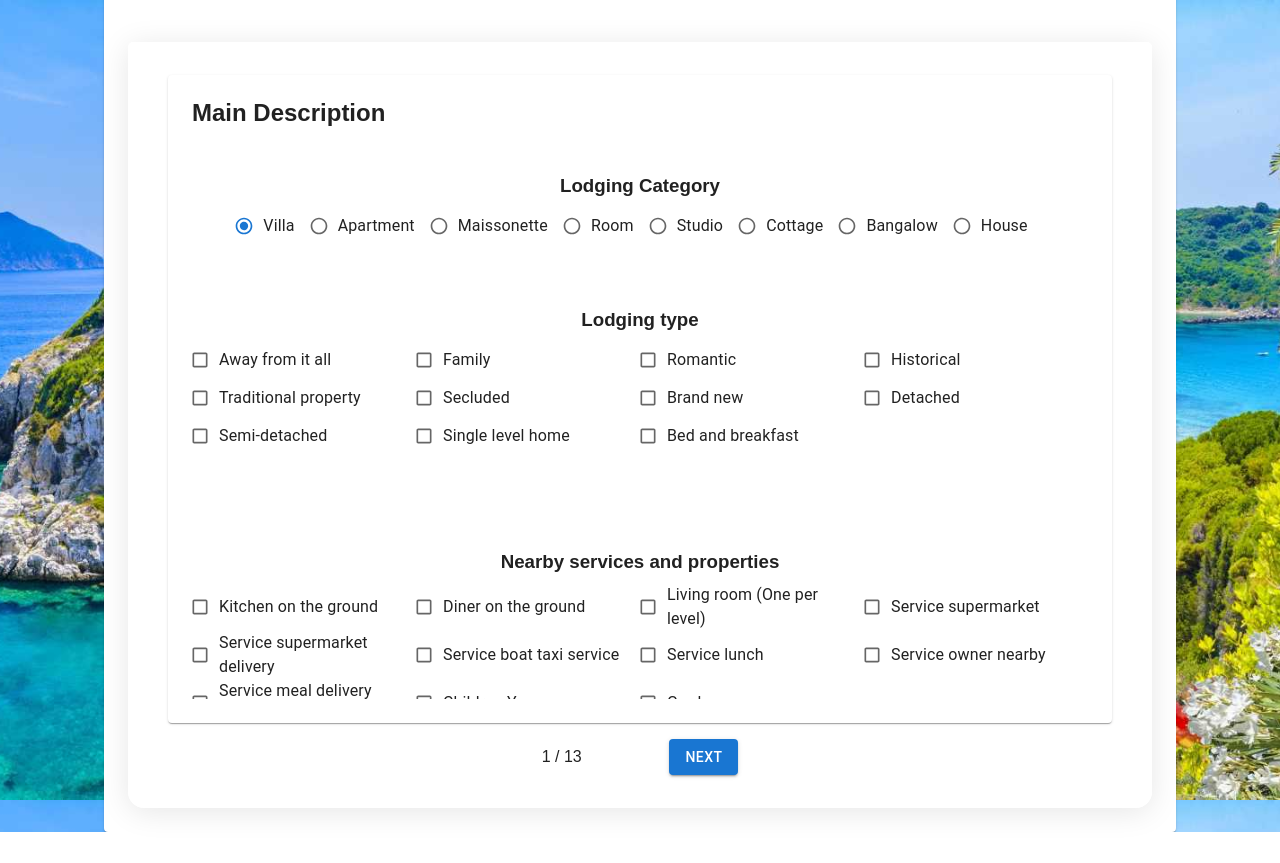
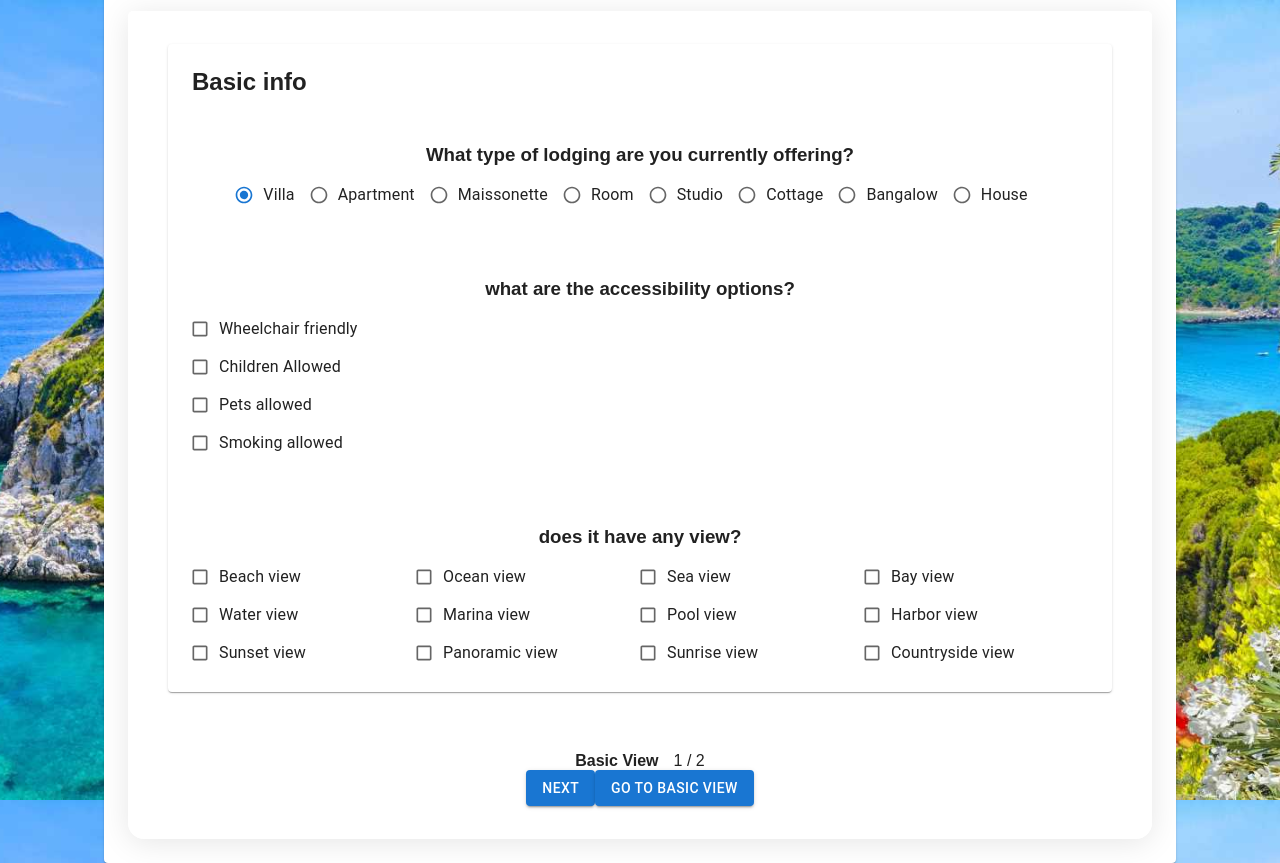
Before and after one commit to iantsene/new_owner_form, a Next.js app: page / in a window 1280 px wide. Before the commit the page ends 832 px from the top, so only its background shows below. Built offline with nearby package versions, Linux system fonts and the light colour scheme.

Commit message:
New two tier form introduced. Back to basic form doesn't work.

```diff
--- a/package.json
+++ b/package.json
@@ -25,8 +25,10 @@
     "next": "13.4.19",
     "react": "18.2.0",
     "react-dom": "18.2.0",
+    "react-hook-form": "^7.47.0",
     "sass": "^1.67.0",
     "styled-components": "^5.3.11",
-    "typescript": "5.2.2"
+    "typescript": "5.2.2",
+    "yup": "^1.3.2"
   }
 }
--- a/src/app/page.tsx
+++ b/src/app/page.tsx
@@ -19,12 +19,15 @@ import { FormDataTypes } from './types/all-form-types';
 import INITIAL_DATA from './variables/variables';
 import { Button, Paper, Tab, Tabs } from '@mui/material';
 import FormTabs from '../components/form_components/FormTabs'
-
+import Questionnaire from '@/components/cards_content/Questionnaire';
 
 
 export default function Home() {
   const [data, setData] = useState(INITIAL_DATA);
   const [isTabContainerReady, setIsTabContainerReady] = useState(false);
+  const [includeDetailedSteps, setIncludeDetailedSteps] = useState(false);
+
+
 
 
   const handleFieldChange = (fieldName: any, value: any) => {
@@ -43,7 +46,7 @@ export default function Home() {
   function onSubmit(e: FormEvent) {
     e.preventDefault()
     if (!isLastStep) {
-      // Check if this is the first "Next" button click
+
       if (!isTabContainerReady) {
         setIsTabContainerReady(true);
       }
@@ -59,11 +62,12 @@ export default function Home() {
 
 
 
+  const briefSteps = [
+    <Questionnaire {...data} data={data} handleFieldChange={handleFieldChange} updateFields={updateFields} />,
+    <MainDescription {...data} data={data} handleFieldChange={handleFieldChange} updateFields={updateFields} />,
+  ];
 
-
-  const { steps, currentStepIndex, setCurrentStepIndex, step, isFirstStep, isLastStep, back, next, handleStepComplete, completedSteps, } = useMultistepForm([
-
-    <MainDescription {...data} data={data} handleFieldChange={handleFieldChange} updateFields={updateFields} />,
+  const detailedSteps = [
     <GeneralInfo {...data} data={data} handleFieldChange={handleFieldChange} updateFields={updateFields} />,
     <Location {...data} data={data} handleFieldChange={handleFieldChange} updateFields={updateFields} />,
     <Views {...data} data={data} handleFieldChange={handleFieldChange} updateFields={updateFields} />,
@@ -74,18 +78,34 @@ export default function Home() {
     <Safety {...data} data={data} handleFieldChange={handleFieldChange} updateFields={updateFields} />,
     <BedsNBaths {...data} data={data} handleFieldChange={handleFieldChange} updateFields={updateFields} />,
     <Amenities {...data} data={data} handleFieldChange={handleFieldChange} updateFields={updateFields} />,
-    <RoomAmenities {...data} data={data} handleFieldChange={handleFieldChange} updateFields={updateFields}/>,
+    <RoomAmenities {...data} data={data} handleFieldChange={handleFieldChange} updateFields={updateFields} />,
     <ExtraInfo {...data} data={data} handleFieldChange={handleFieldChange} updateFields={updateFields} />,
+  ];
 
-  ])
+  if (includeDetailedSteps) {
+    briefSteps.push(...detailedSteps
+    );
+  }
 
 
 
+  const currentSteps = [...briefSteps,];
+  const { steps, currentStepIndex, setCurrentStepIndex, step, isFirstStep, isLastStep, back, next, handleStepComplete, completedSteps } = useMultistepForm(currentSteps);
 
 
+  const addDetailedSteps = () => {
+    setIncludeDetailedSteps(true);
 
+  };
 
+  const removeDetailedSteps = () => {
+    briefSteps.pop()
 
+  };
+
+  function modeLabel() {
+    return includeDetailedSteps ? "Advanced View" : "Basic View";
+  }
 
 
 
@@ -107,12 +127,21 @@ export default function Home() {
             <div className='form-background'>
 
               {step}
-              <div className='formButtons'>
-
-                <div className="page-counter"> {currentStepIndex + 1} / {steps.length}</div>
-                {!isFirstStep ? (<Button variant="contained" type='button' onClick={back}>Back</Button>) : (<div style={{ width: '71.73px', height: '36.5px' }}></div>
-                )}
-                <Button variant="contained" onClick={handleStepComplete} type='submit'>{isLastStep ? "Submit" : "Next"}</Button>
+              <div className="formButtons">
+                <div>{steps.length < 10 && currentStepIndex === 1 ? (<span className='help-text'>At this point we have enough information to get you started. You may submit your property as it is if you wish and fill the details later, or you can click below to switch to our advanced view where you can add your detailed information now. </span>) : <div style={{display: 'block' , width: 15, height: 36}}></div>
+                }</div>
+                <div>
+                  <div className="page-counter"><span className='mode-label'>{modeLabel()}</span> {currentStepIndex + 1} / {steps.length}</div>
+                  <div className='menu-buttons'>
+                  {!isFirstStep ? (<Button variant="contained" type='button' onClick={back}>Back</Button>) : (null
+                  )}
+                  <Button variant="contained" className={isLastStep ? 'submit-btn' : ''} onClick={handleStepComplete} type='submit'>{isLastStep ? "Submit" : "Next"}</Button>
+                  {steps.length <= 10 && currentStepIndex === 1 ? (<Button variant="contained" className='advanced-view-btn' type='button' onClick={addDetailedSteps}>Go to advanced view</Button>) : null
+                  }
+                  {steps.length ?  (<Button variant="contained" className='basic-view-btn' type='button' onClick={removeDetailedSteps}>Go to basic view</Button>) : null
+                  }
+                  </div>
+                </div>
               </div>
 
             </div>
@@ -124,53 +153,3 @@ export default function Home() {
   </>
   )
 }
-
-
-
-
-
-
-
-
-
-
-
-
-
-
-
-
-
-
-
-
-
-
-
-
-
-
-// import TabView from '@/components/TabView'
-// import villaFeatures from './features';
-
-
-
-
-// const villaCategories = [
-// {name: "Extra Website Info", content: villaFeatures.extraWebsiteInformation},
-// {name: "General Info", content: villaFeatures.extraWebsiteInformation},
-// {name: "Main Description", content: villaFeatures.extraWebsiteInformation},
-// {name: "Location", content: villaFeatures.extraWebsiteInformation},
-// {name: "Area", content: villaFeatures.extraWebsiteInformation},
-// {name: "Sports", content: villaFeatures.extraWebsiteInformation},
-// {name: "Attractions & Leisure", content: villaFeatures.extraWebsiteInformation},
-// {name: "Pool", content: villaFeatures.extraWebsiteInformation},
-// {name: "Outside", content: villaFeatures.extraWebsiteInformation},
-// {name: "Inside", content: villaFeatures.extraWebsiteInformation},
-// {name: "Kitchen", content: villaFeatures.extraWebsiteInformation},
-// {name: "Safety", content: villaFeatures.extraWebsiteInformation},
-// {name: "Bedrooms & Bathrooms", content: villaFeatures.extraWebsiteInformation},
-// {name: "Amenities", content: villaFeatures.extraWebsiteInformation},
-// {name: "Room Amenities", content: villaFeatures.extraWebsiteInformation} ];
-// <TabView title={<h1 className='formTitle'>Villa Categories</h1>}
-//         tabs={[villaCategories]} />
--- a/src/app/stylesheets/form.scss
+++ b/src/app/stylesheets/form.scss
@@ -12,12 +12,43 @@
     margin-bottom: 3rem;
 }
 
+.mode-label {
+  font-weight: bold;
+  margin-right: 15px;
+}
+
+.help-text {
+  font-size: small;
+  max-height: 15px;
+}
 
 .formButtons {
   margin-top: 1rem;
-  display: flex;
+  display: grid;
+  grid-template-columns: 1fr;
+  grid-template-rows: 1fr;
   gap: .5rem;
   justify-content: flex-end;
+  text-align: center;
+}
+
+.submit-btn {
+  background-color: goldenrod;
+  &:hover {
+    background-color: #9a4f00;
+  }
+}
+
+.advanced-view-btn {
+  position: absolute;
+  right: 0px;
+  bottom: 0;
+}
+
+.basic-view-btn {
+  position: absolute;
+  left: 0px;
+  bottom: 0;
 }
 
 .formTitle {
--- a/src/app/useMultistepForm.ts
+++ b/src/app/useMultistepForm.ts
@@ -5,6 +5,8 @@ import { ReactElement, useState } from "react";
 export default function useMultistepForm(steps: ReactElement[]) {
   const [currentStepIndex, setCurrentStepIndex] = useState(0);
   const [completedSteps, setCompletedSteps] = useState<number[]>([]);
+
+
 
   function next() {
     if (currentStepIndex < steps.length - 1) {
@@ -29,6 +31,7 @@ export default function useMultistepForm(steps: ReactElement[]) {
     setCurrentStepIndex(index);
   }
 
+
   return {
     currentStepIndex,
     step: steps[currentStepIndex],
--- /dev/null
+++ b/src/components/cards_content/Questionnaire.tsx
@@ -0,0 +1,134 @@
+import { Checkbox, FormControlLabel, FormGroup, InputBase, TextField, FormLabel, FormControl, RadioGroup, Radio } from "@mui/material";
+import { useForm, Controller } from 'react-hook-form';
+import FormWrapper from "../form_components/FormWrapper";
+import { FormDataTypes } from "@/app/types/all-form-types";
+
+
+
+type UserFormProps = FormDataTypes & {
+  updateFields: (fields: Partial<FormDataTypes>) => void
+
+}
+
+export default function Questionnaire({
+
+
+
+
+
+
+  updateFields, data, handleFieldChange }: UserFormProps) {
+
+  const handleCheckboxChange = (fieldName: string) => (e) => {
+    handleFieldChange(fieldName, e.target.checked);
+  };
+
+  const handleRadioGroupChange = (e: React.ChangeEvent<HTMLInputElement>) => {
+    handleFieldChange('lodgingType', e.target.value);
+  };
+
+  const handleValueChange = (fieldName: string) => (e: React.ChangeEvent<HTMLInputElement>) => {
+    handleFieldChange(fieldName, e.target.value);
+  };
+
+
+    const { control, handleSubmit, watch } = useForm();
+    const checked = watch('exists');
+
+
+
+
+  return (
+    <FormWrapper title="Basic info">
+      <FormGroup>
+      <div className="main-category">
+            <h3>What type of lodging are you currently offering?</h3>
+            <FormControl>
+              <FormLabel id="lodge-label"></FormLabel>
+              <RadioGroup
+                className="radio-group"
+                row
+                aria-labelledby="lodge-label"
+                name="lodging-types"
+                value={data.lodgingType}
+                onChange={handleRadioGroupChange}
+              >
+                <ul className="lodge-category">
+                  <li><FormControlLabel control={<Radio size="small" onChange={handleValueChange("villa")} />} value="villa" label="Villa" /></li>
+                  <li><FormControlLabel control={<Radio size="small" onChange={handleValueChange("apartment")} />} value="apartment" label="Apartment" /></li>
+                  <li><FormControlLabel control={<Radio size="small" onChange={handleValueChange("maissonette")} />} value="maissonette" label="Maissonette" /></li>
+                  <li><FormControlLabel control={<Radio size="small" onChange={handleValueChange("room")} />} value="room" label="Room" /></li>
+                  <li><FormControlLabel control={<Radio size="small" onChange={handleValueChange("studio")} />} value="studio" label="Studio" /></li>
+                  <li><FormControlLabel control={<Radio size="small" onChange={handleValueChange("cottage")} />} value="cottage" label="Cottage" /></li>
+                  <li><FormControlLabel control={<Radio size="small" onChange={handleValueChange("bangalow")} />} value="bangalow" label="Bangalow" /></li>
+                  <li><FormControlLabel control={<Radio size="small" onChange={handleValueChange("house")} />} value="house" label="House" /></li>
+                </ul>
+
+              </RadioGroup>
+            </FormControl>
+          </div>
+
+          <div className="main-category">
+        <h3>what are the accessibility options?</h3>
+          <ul>
+            <li><FormControlLabel control={<Checkbox size="small" checked={data.wheelchairFriendly} onChange={handleCheckboxChange('wheelchairFriendly')} />} label="Wheelchair friendly" /></li>
+            <li><FormControlLabel control={<Checkbox size="small" checked={data.childrenAllowed} onChange={handleCheckboxChange('childrenAllowed')} />} label="Children Allowed" /></li>
+            <li><FormControlLabel control={<Checkbox size="small" checked={data.petsAllowed} onChange={handleCheckboxChange('petsAllowed')} />}  label="Pets allowed" /></li>
+            <li><FormControlLabel control={<Checkbox size="small" checked={data.smokingAllowed} onChange={handleCheckboxChange('smokingAllowed')} />} label="Smoking allowed" /></li>
+          </ul>
+        </div>
+
+        <div className="main-category">
+        <h3>does it have any view?</h3>
+        <ul className="multi-options-grid">
+          <li><FormControlLabel control={<Checkbox size="small" checked={data.viewBeachView} onChange={handleCheckboxChange('viewBeachView')} />} label="Beach view" /></li>
+          <li><FormControlLabel control={<Checkbox size="small" checked={data.viewOcean} onChange={handleCheckboxChange('viewOcean')} />} label="Ocean view" /></li>
+          <li><FormControlLabel control={<Checkbox size="small" checked={data.viewSea} onChange={handleCheckboxChange('viewSea')} />} label="Sea view" /></li>
+          <li><FormControlLabel control={<Checkbox size="small" checked={data.viewBayView} onChange={handleCheckboxChange('viewBayView')} />} label="Bay view" /></li>
+          <li><FormControlLabel control={<Checkbox size="small" checked={data.waterView} onChange={handleCheckboxChange('waterView')} />} label="Water view" /></li>
+          <li><FormControlLabel control={<Checkbox size="small" checked={data.viewMarinaView} onChange={handleCheckboxChange('viewMarinaView')} />} label="Marina view" /></li>
+          <li><FormControlLabel control={<Checkbox size="small" checked={data.viewPoolView} onChange={handleCheckboxChange('viewPoolView')} />} label="Pool view" /></li>
+          <li><FormControlLabel control={<Checkbox size="small" checked={data.viewHarborView} onChange={handleCheckboxChange('viewHarborView')} />} label="Harbor view" /></li>
+          <li><FormControlLabel control={<Checkbox size="small" checked={data.viewSunset} onChange={handleCheckboxChange('viewSunset')} />} label="Sunset view" /></li>
+          <li><FormControlLabel control={<Checkbox size="small" checked={data.viewPanoramic} onChange={handleCheckboxChange('viewPanoramic')} />} label="Panoramic view" /></li>
+          <li><FormControlLabel control={<Checkbox size="small" checked={data.viewSunrise} onChange={handleCheckboxChange('viewSunrise')} />} label="Sunrise view" /></li>
+          <li><FormControlLabel control={<Checkbox size="small" checked={data.viewCountryside} onChange={handleCheckboxChange('viewCountryside')} />} label="Countryside view" /></li>
+          <li><FormControlLabel control={<Checkbox size="small" checked={data.viewCityView} onChange={handleCheckboxChange('viewCityView')} />} label="City view" /></li>
+          <li><FormControlLabel control={<Checkbox size="small" checked={data.viewGardenView} onChange={handleCheckboxChange('viewGardenView')} />} label="Garden view" /></li>
+          <li><FormControlLabel control={<Checkbox size="small" checked={data.viewMountainView} onChange={handleCheckboxChange('viewMountainView')} />} label="Mountain view" /></li>
+          <li><FormControlLabel control={<Checkbox size="small" checked={data.viewResortView} onChange={handleCheckboxChange('viewResortView')} />} label="Resort view" /></li>
+          <li><FormControlLabel control={<Checkbox size="small" checked={data.viewValleyView} onChange={handleCheckboxChange('viewValleyView')} />} label="Valley view" /></li>
+          <li><FormControlLabel control={<Checkbox size="small" checked={data.viewVineyardView} onChange={handleCheckboxChange('viewVineyardView')} />} label="Vineyard view" /></li>
+        </ul>
+
+        </div>
+
+        <ul className="multi-options-grid">
+       <li><label>Does it exist?</label>
+        <Controller
+          name="exists"
+          control={control}
+          defaultValue={false}
+          render={({ field }) => <Checkbox {...field} />}
+        />
+        {checked && (
+        <div>
+          <label>Details:</label>
+          <Controller
+            name="details"
+            control={control}
+            rules={{ maxLength: 60 }}
+            render={({ field }) => <TextField {...field} />}
+          />
+        </div>
+      )}</li>
+     </ul>
+
+
+
+
+      </FormGroup>
+    </FormWrapper>
+  )
+
+      }
--- a/src/components/form_components/FormTabs.tsx
+++ b/src/components/form_components/FormTabs.tsx
@@ -4,7 +4,7 @@ import {useEffect, useState} from 'react'
 
 
 export default function FormTabs(props){
-  const tabLabels = ['Main Description', 'General Info', 'Location', 'Views', 'Pool', 'Outside', 'Inside', 'Kitchen', 'Safety', 'Beds & Baths', 'Amenities', 'Room Amenities', 'Extra Information',];
+  const tabLabels = ['Basic Info', 'Main Description', 'General Info', 'Location', 'Views', 'Pool', 'Outside', 'Inside', 'Kitchen', 'Safety', 'Beds & Baths', 'Amenities', 'Room Amenities', 'Extra Information',];
 
   const { completedSteps, currentStepIndex, setCurrentStepIndex, isTabContainerReady, setIsTabContainerReady } = props;
 
```
Also changed, not shown: 1 other file (tests, documents, lock files or other folders).
